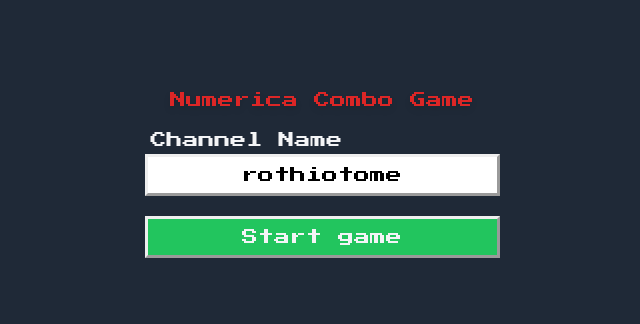
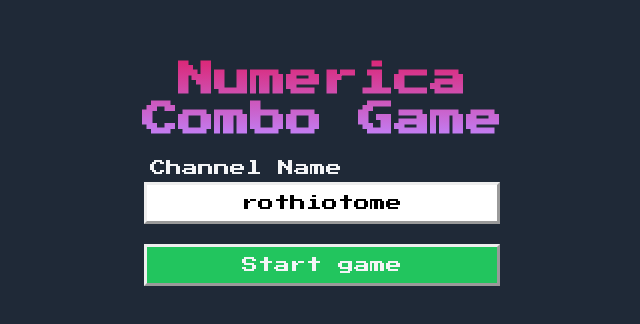
Before and after one commit to JoeMancera/numerica-combo-game, a Preact app: page / in a window 1280 px wide. Shown: the part 226-550 px from the top of the page, without its empty margins (318-958 px from the left). Built offline with nearby package versions, Linux system fonts and the light colour scheme.

Commit message:
fix styles title

```diff
--- a/src/components/initial-configuration.jsx
+++ b/src/components/initial-configuration.jsx
@@ -3,7 +3,8 @@ import { Button } from './button'
 export const InitialConfiguration = ({channelName, setChannelName, handleConnectClick}) => {
   return (
     <section className="flex flex-col gap-4">
-      <h1 className='text-red-600 drop-shadow-md'>Numerica Combo Game</h1>
+      <h1 className='flex flex-col text-4xl font-extrabold text-transparent bg-clip-text bg-gradient-to-t from-purple-400 to-pink-600'>
+        <span>Numerica</span><span>Combo Game</span></h1>
       <label className='flex flex-col text-left'>
         <span className="pl-2">Channel Name</span>
         <input className="text-black" name="channelName" type="text" value={channelName} onChange={(e) => setChannelName(e.target.value)} />
--- a/src/components/numerica.jsx
+++ b/src/components/numerica.jsx
@@ -1,7 +1,7 @@
 export const Numerica = ({ value }) => {
   return (
     <div>
-      <span className='text-3xl text-red-500'>
+      <span className='animate-puls text-8xl font-extrabold text-transparent bg-clip-text bg-gradient-to-t from-purple-400 to-pink-600'>
         {value}
       </span>
     </div>
```
